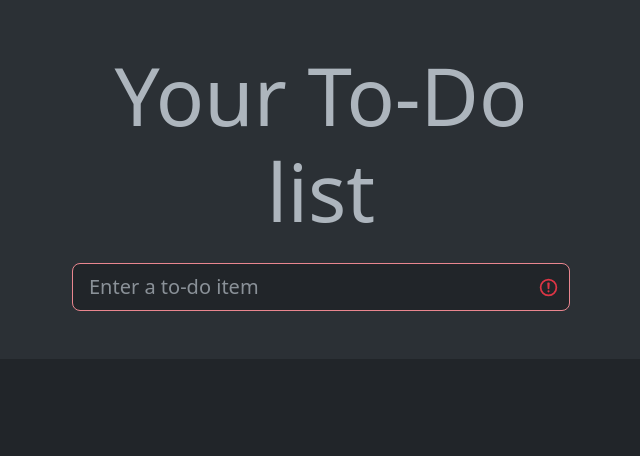
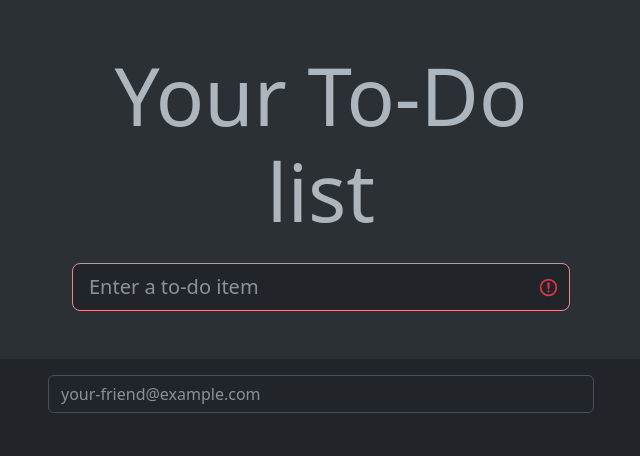
Before and after one commit to denebeim/python, a Django app: template src/lists/templates/list.html in a window 1280 px wide. Shown: the part 57-513 px from the top of the page, without its empty margins (319-959 px from the left). Run offline with Django 5.2, Linux system fonts and the light colour scheme; the template is opened without the code that fills it, so the values that code supplies are empty; some libraries are stand-ins or nearby versions.

Commit message:
step 1: share email box

```diff
--- a/src/lists/templates/list.html
+++ b/src/lists/templates/list.html
@@ -16,4 +16,5 @@
       </tr>
     {% endfor %}
   </table>
+  <input id="id_sharee_input" name="sharee" class="form-control" placeholder="your-friend@example.com" />
 {% endblock %}
```
